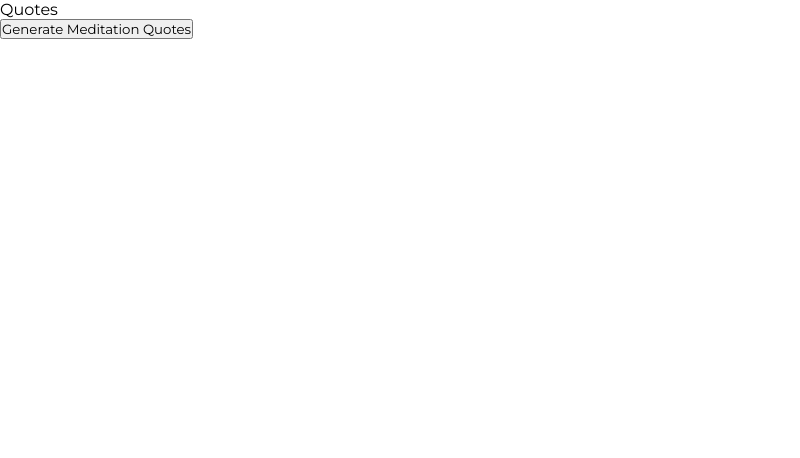
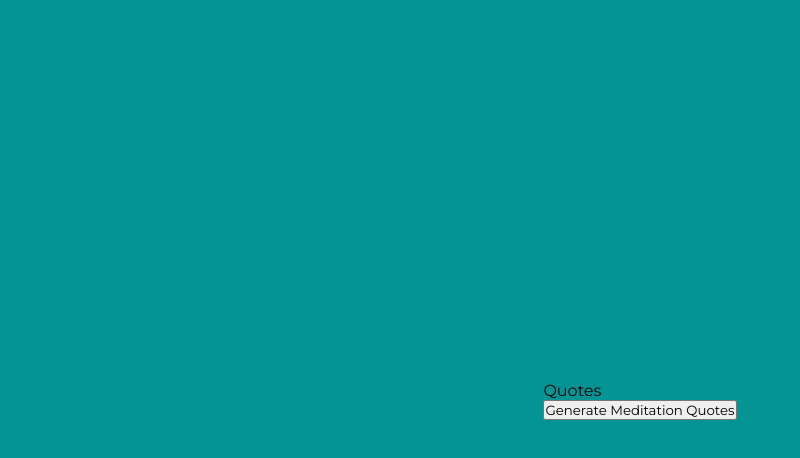
Before and after one commit to CalebCheptumo/Meditation-Quotes-Generator, a plain HTML site: page index.html in a window 1280 px wide. Shown: the whole page, without its empty margins (0-800 px from the left). Drawn offline with Linux system fonts and the light colour scheme.

Commit message:
style the body

```diff
--- a/style.css
+++ b/style.css
@@ -5,3 +5,9 @@
     box-sizing: border-box;
     font-family: 'Montserrat' , sans-serif ;
 }
+body{
+    display: grid;
+    place-items: center;
+    min-height: 100vh;
+    background-color: rgb(5, 148, 148);
+}
```
